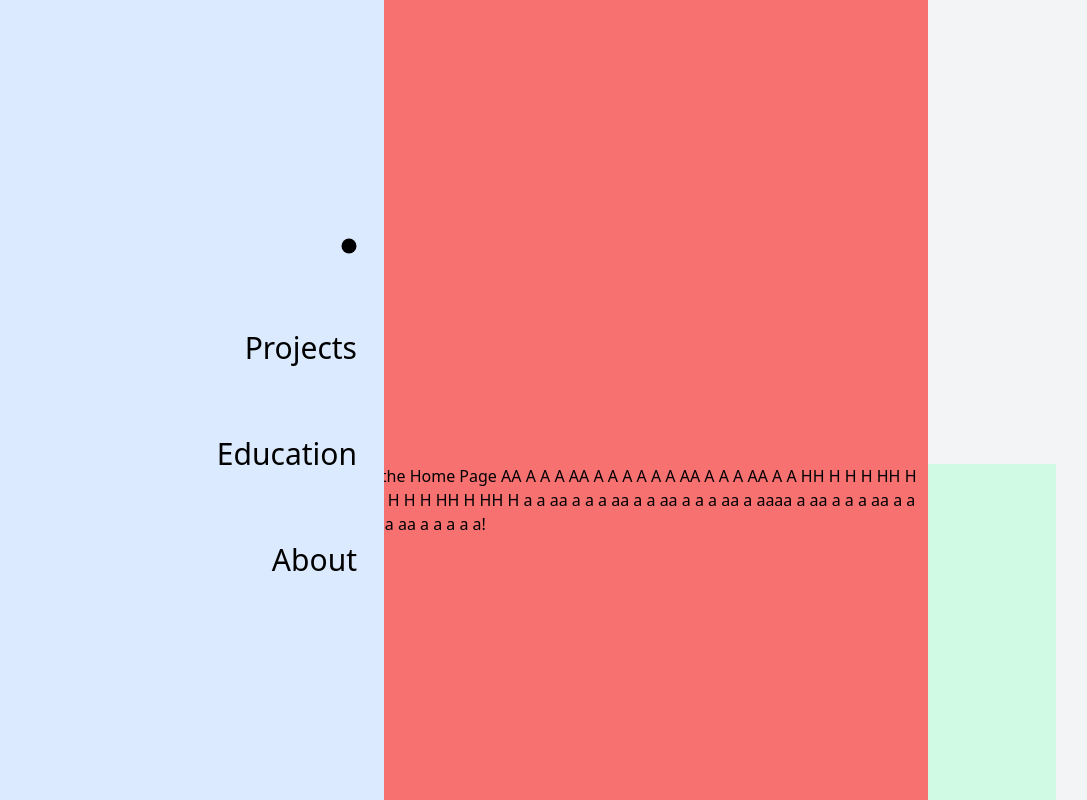
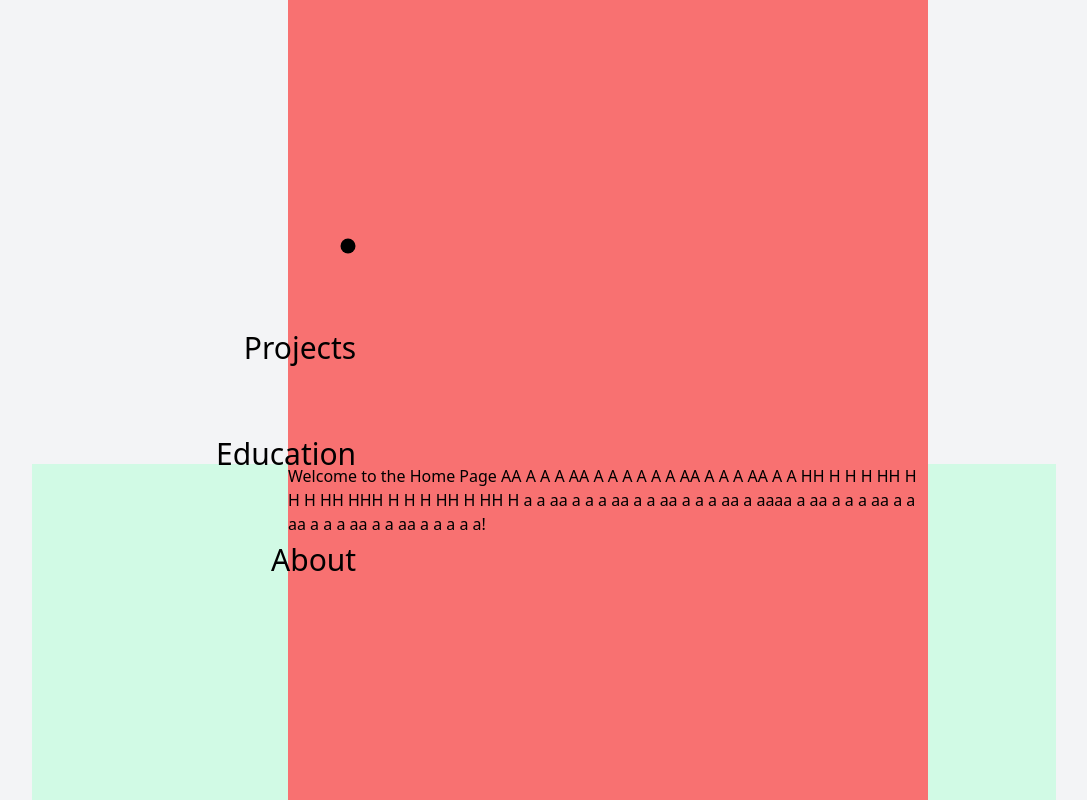
Before and after one commit to raymondcen/raymondportfolio, a React (Vite) app: page / in a window 1280 px wide. Shown: the top 800 px of the page, without its empty margins (96-1183 px from the left). Built offline with nearby package versions, Linux system fonts and the light colour scheme.

Commit message:
added navbar scrolls with user

```diff
--- a/src/components/Navbar.jsx
+++ b/src/components/Navbar.jsx
@@ -74,13 +74,13 @@ const Navbar = () => {
         <motion.div
           variants={navbar_animation}
           animate={isOpen ? "open" : "closed"}
-          className={`${ isOpen && isTab ? "bg-neutral-100 shadow-2xl " : "bg-transparent"}
-                         text-black z-[999] md:bg-blue-100 md:w-[480px] max-w-[240px]
+          className={`${ isOpen && isTab ? "bg-gray-100 shadow-2xl " : "bg-transparent"}
+                         text-black z-[999] md:bg-transparent md:w-[480px] max-w-[240px]
                          md:relative md:min-w-[480px] fixed h-screen overflow-y-auto `}
         >
           {/* links */}
-          <div className="flex flex-col h-full">
-            <ul className="whitespace-pre p-1 text-right gap-[70px] flex flex-col font-medium mt-[220px] mr-[15px]">
+          <div className="flex flex-col ">
+            <ul className="whitespace-pre p-1 md:fixed text-right gap-[70px] flex flex-col font-medium mt-[220px] left-[300px]">
               {[
                 { path: "/", name: "Home" },
                 { path: "/projects", name: "Projects" },
@@ -109,7 +109,7 @@ const Navbar = () => {
                     </span>
                         <GoDotFill
                           size={20}
-                          className={`absolute inline transition-opacity duration-300 ease-out translate-y-[12px] right-[25px] ${
+                          className={`absolute inline transition-opacity duration-300 ease-out translate-y-[12px] right-[15px] md:right-[10px] ${
                             activeLink === link.path ? "opacity-100 scale-150" : "opacity-0 scale-150"
                           }`}
                         />
```
Also changed, not shown: src/pages/Home.jsx (+5 -4 lines).
